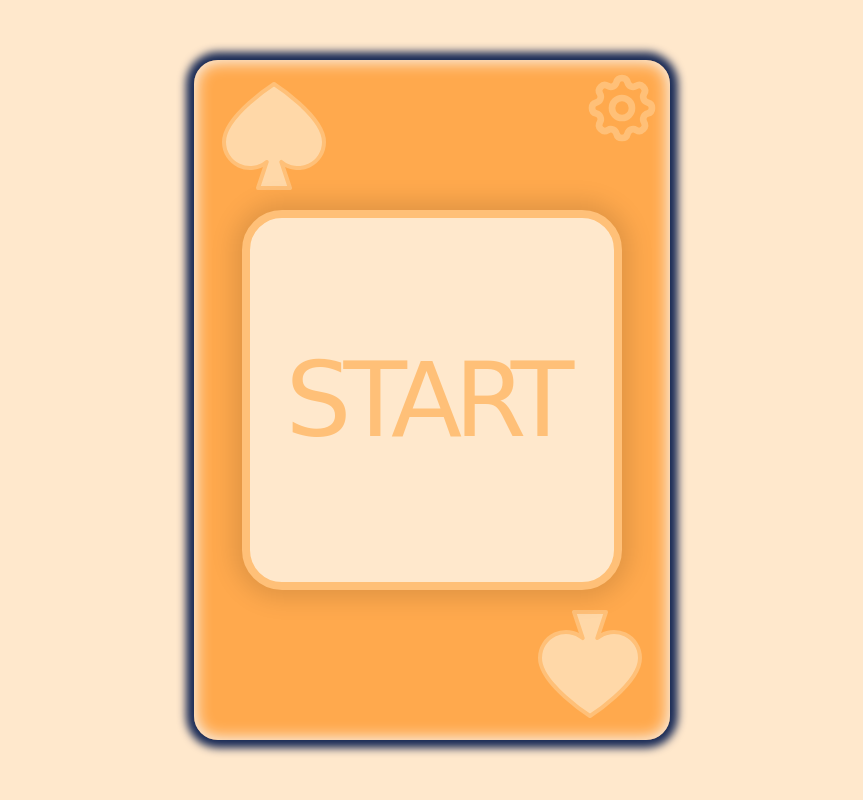
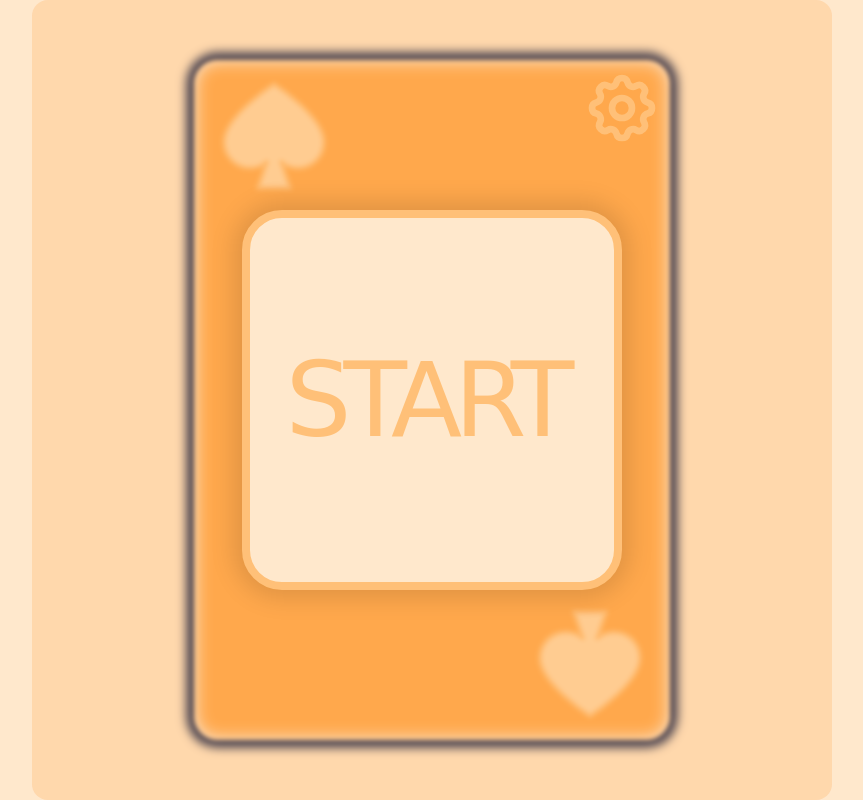
Before and after one commit to wolfinj/kaleidos, a website built with Parcel: page index.html in a window 1280 px wide. Shown: the whole page, without its empty margins (208-1071 px from the left). Built offline with nearby package versions, Linux system fonts and the light colour scheme; a web font is replaced by a local one.

Commit message:
Show blurr at start

```diff
--- a/index.html
+++ b/index.html
@@ -121,7 +121,7 @@
           ></path>
         </svg>
       </div>
-      <div class="blur hidden"></div>
+      <div class="blur"></div>
       <button class="config" aria-label="Config">
         <svg
           xmlns="http://www.w3.org/2000/svg"
```
